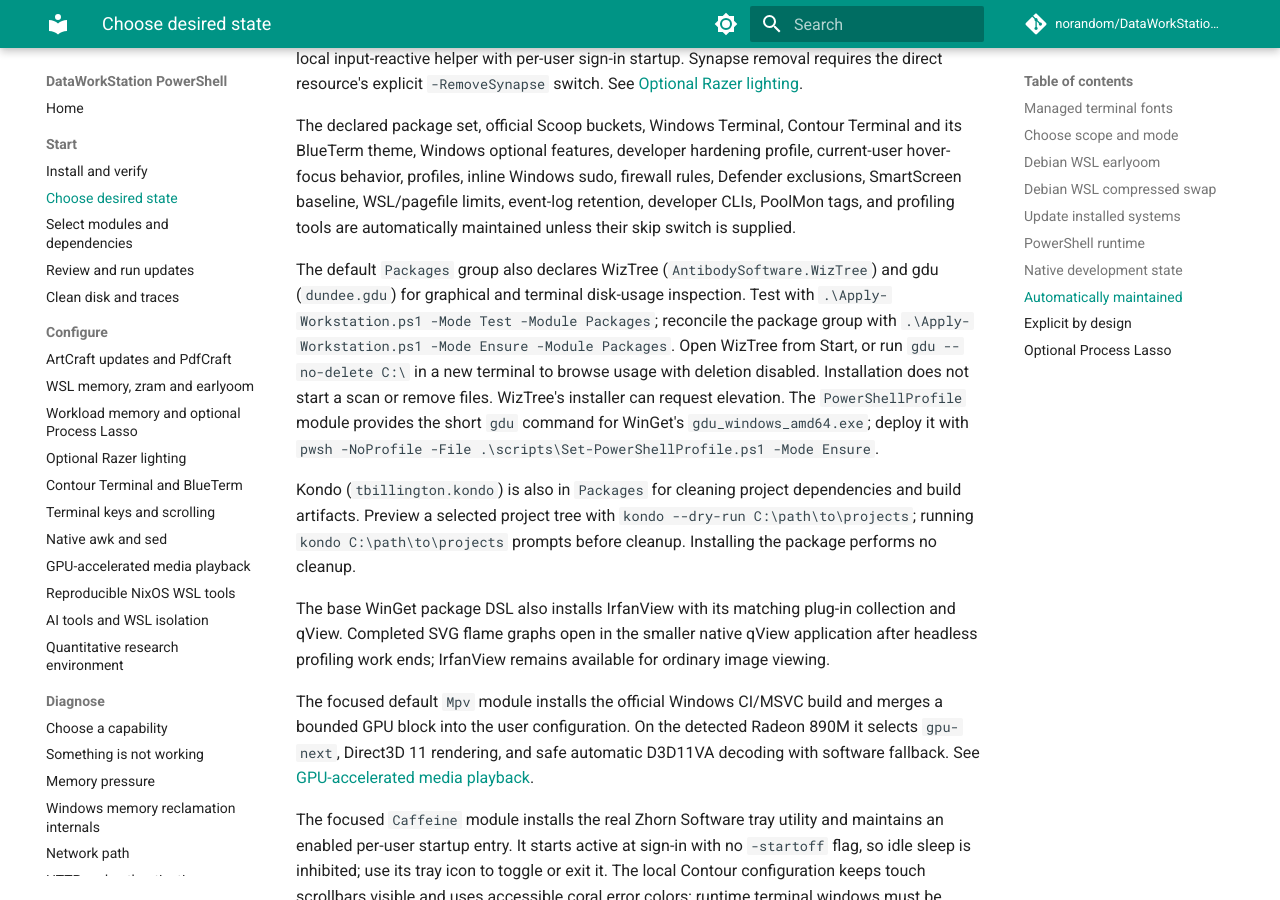
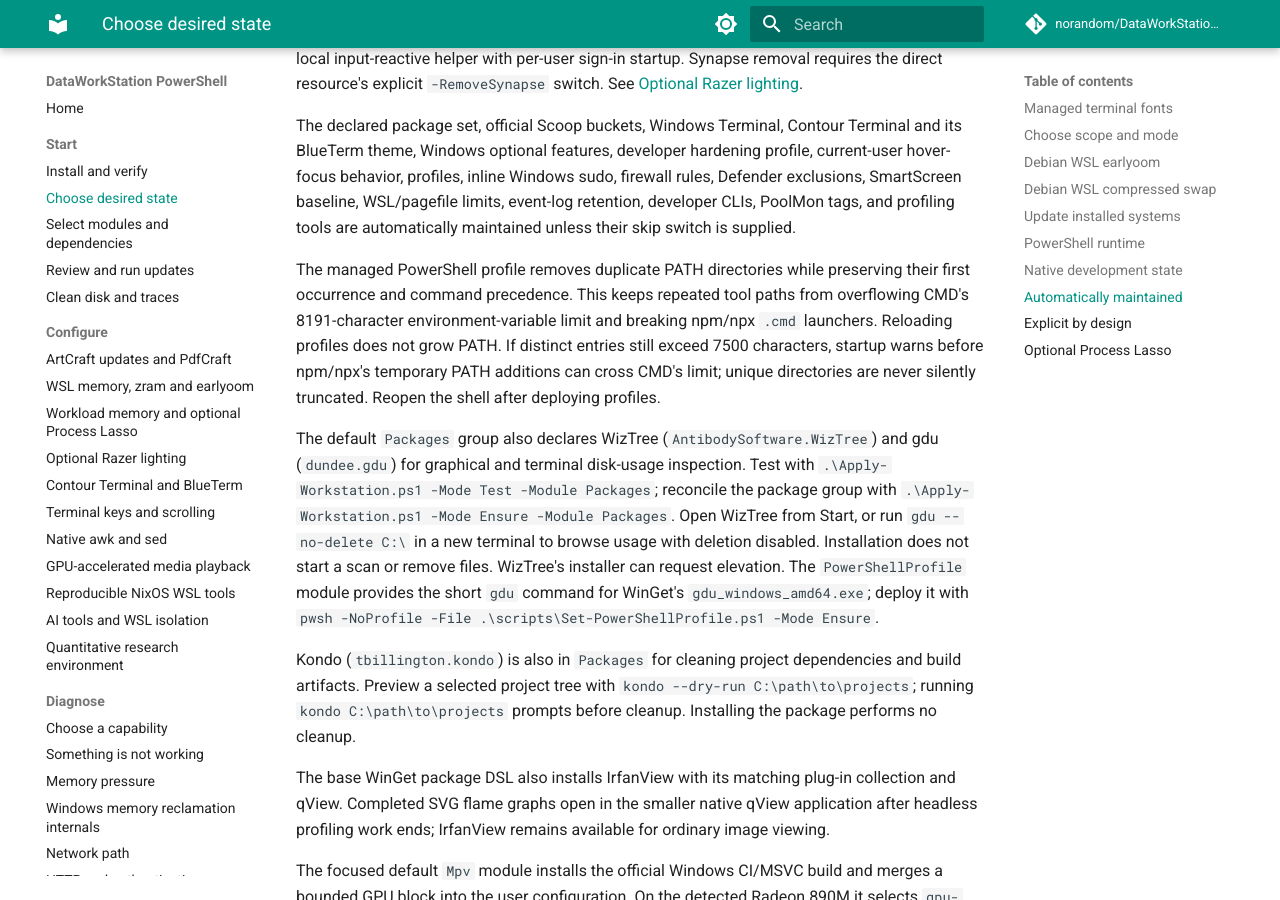
Before and after one commit to norandom/DataWorkStation_Powershell, an MkDocs documentation site: the page built from docs/desired-state.md, in a window 1280 px wide and 900 px high, scrolled down 3647 px. Built offline with MkDocs 1.6.1 and Material for MkDocs 9.7.7, drawn with Linux system fonts in a browser that asks for light colours; comment, search, counter and statistics services are not loaded.

Commit message:
Prevent duplicate PATH growth from breaking Windows npm launchers

```diff
--- a/docs/desired-state.md
+++ b/docs/desired-state.md
@@ -145,6 +145,13 @@
 resource's explicit `-RemoveSynapse` switch. See [Optional Razer lighting](razer-rgb.md).
 
 The declared package set, official Scoop buckets, Windows Terminal, Contour Terminal and its BlueTerm theme, Windows optional features, developer hardening profile, current-user hover-focus behavior, profiles, inline Windows sudo, firewall rules, Defender exclusions, SmartScreen baseline, WSL/pagefile limits, event-log retention, developer CLIs, PoolMon tags, and profiling tools are automatically maintained unless their skip switch is supplied.
+
+The managed PowerShell profile removes duplicate PATH directories while preserving their first
+occurrence and command precedence. This keeps repeated tool paths from overflowing CMD's 8191-character
+environment-variable limit and breaking npm/npx `.cmd` launchers. Reloading profiles does not grow
+PATH. If distinct entries still exceed 7500 characters, startup warns before npm/npx's temporary
+PATH additions can cross CMD's limit; unique directories are never silently truncated. Reopen the
+shell after deploying profiles.
 
 The default `Packages` group also declares WizTree (`AntibodySoftware.WizTree`) and gdu (`dundee.gdu`)
 for graphical and terminal disk-usage inspection. Test with
```
Also changed, not shown: 2 other files.
